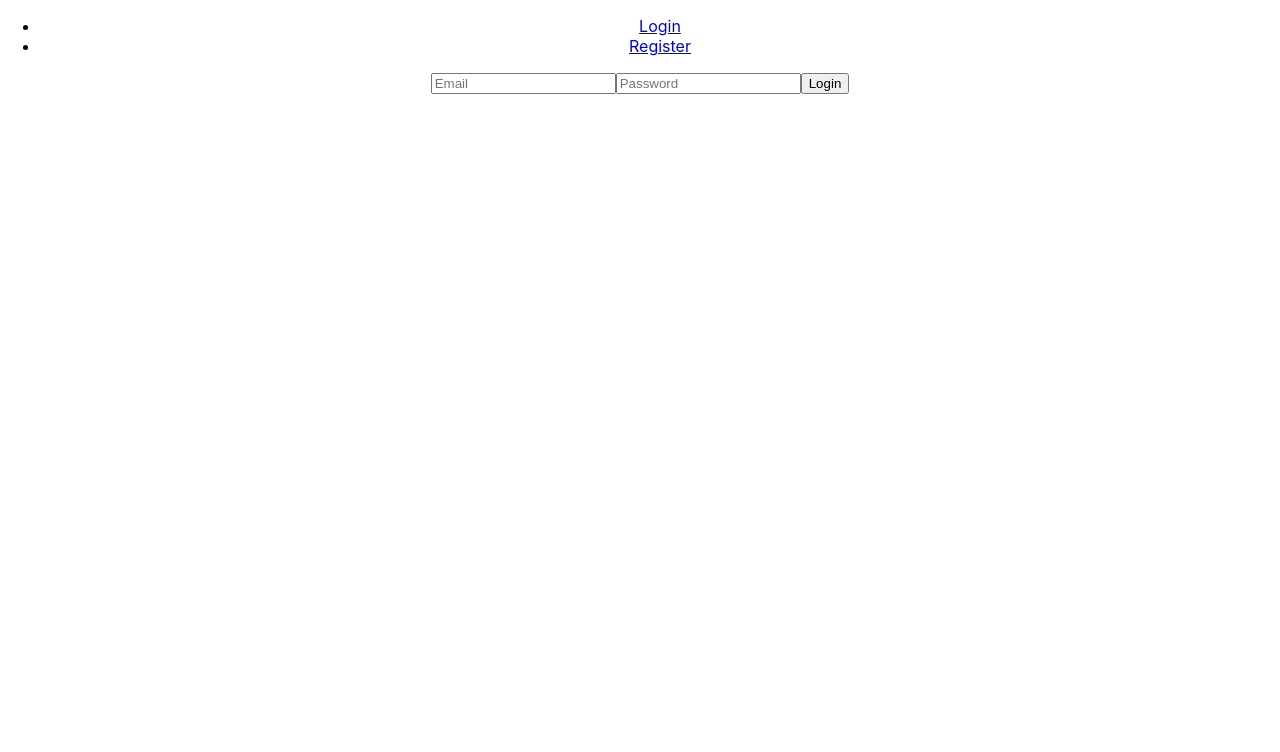
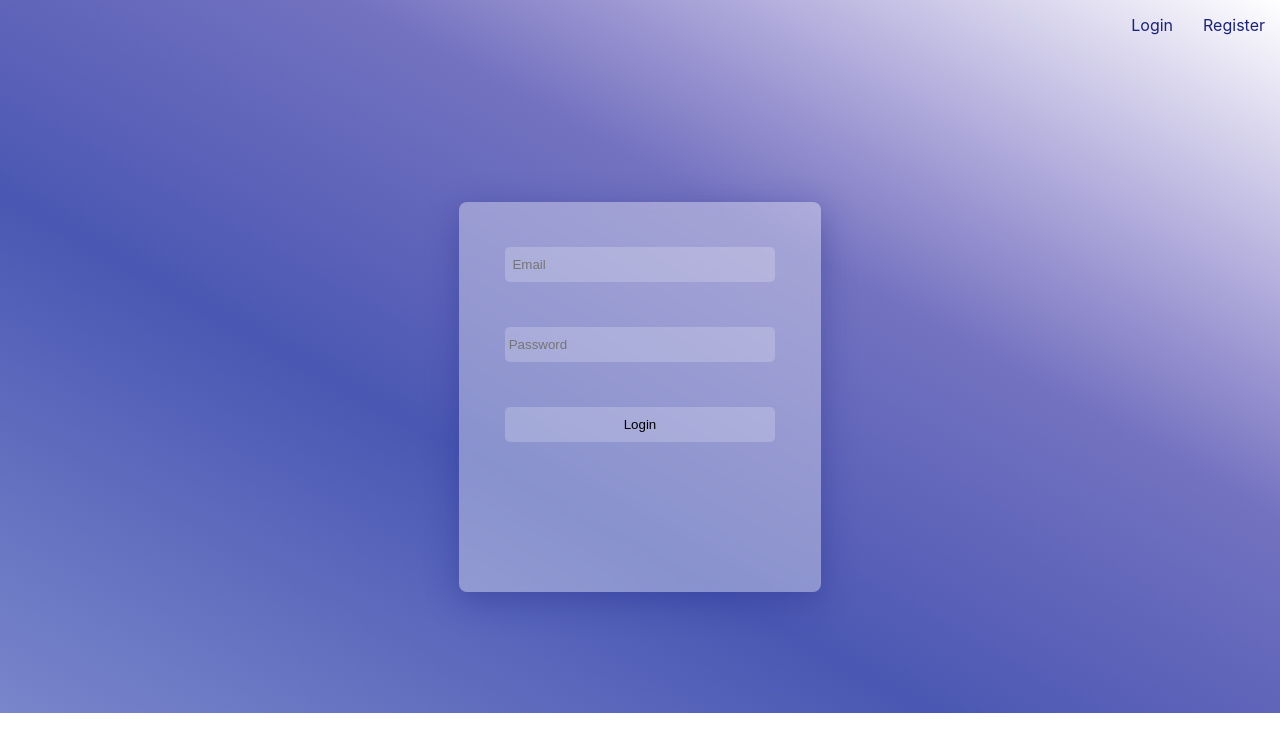
Before and after one commit to alizeinodin/RiderMessenger, a React (Create React App) app: page / in a window 1280 px wide. Shown: the top 752 px of the page. Built offline with nearby package versions, Linux system fonts and the light colour scheme; no server answers.

Commit message:
Add login.css

```diff
--- /dev/null
+++ b/src/Component/Login.css
@@ -0,0 +1,74 @@
+*{
+    margin: 0;
+    padding: 0;
+    box-sizing: border-box;
+
+
+}
+.Login{
+   background-image: linear-gradient(to right top, #7986cb, #6d7ac5, #626fbf, #5663b9, #4a58b3, #5960b7, #6669bc, #7372c0, #9893d0, #bbb6e0, #dddaef, #ffffff);
+    display: grid;
+   grid-template-columns: repeat(11, auto);
+    height: 713px;
+}
+
+.Nav{
+    height:60px;
+/*    background-color: #3F51B5;*/
+    display: flex;
+    flex-direction: row;
+  justify-content: flex-end;
+    grid-column: 1 / 12;
+  grid-row: 1;
+/* box-shadow: 3px 8px 16px #888888;*/
+
+}
+li {
+    padding-right: 15px;
+    padding-top: 15px;
+    margin-left: 15px;
+    list-style: none;
+    text-align: center;
+}
+
+li :hover{
+
+   background-color: #5C6BC0;
+}
+.link{
+    text-decoration: none;
+     color: #1A237E;
+}
+.Login-form
+{
+    display: flex;
+    flex-direction: column;
+  background: rgba( 255, 255, 255, 0.35 );
+box-shadow: 0 8px 32px 0 rgba( 31, 38, 135, 0.37 );
+backdrop-filter: blur( 5px );
+-webkit-backdrop-filter: blur( 3px );
+border-radius: 10px;
+border: 1px solid rgba( 255, 255, 255, 0.18 );
+    align-items: center;
+
+    margin-top: 20px;
+    grid-column: 6/7;
+    height: 390px;
+    border-radius: 8px;
+    border: none;
+
+}
+input , button{
+
+   margin-top:45px;
+    width: 270px;
+    height: 35px;
+    border-radius: 5px;
+    border:0;
+   background-color: rgba(255,255,255,0.2);
+
+}
+input:focus{
+   outline: none;
+    border: 2px solid #3399FF;
+}
--- a/src/Login.js
+++ b/src/Component/Login.js
@@ -1,6 +1,7 @@
 import React from "react"
 import Axios from "./axios";
 import history from './history';
+import './Login.css';
 
 import {
     BrowserRouter as Router,
@@ -29,13 +30,13 @@ class Login extends React.Component{
             <div className="Login">
 
                         <ul className="Nav">
-                              <li><Link to="/Login">Login</Link></li>
-                            <li><Link to="/Register">Register</Link></li>
+                              <li><Link className="link" to="/Login">Login</Link></li>
+                            <li><Link className="link"to="/Register">Register</Link></li>
                         </ul>
 
             <form  className="Login-form" action="" onSubmit={this.handleSubmit}>
-                <input  className="Login-email" type="email" placeholder="Email" ref={el => this.element = el}/>
-                <input className="Login-password" type="password" placeholder="Password" ref={el => this.element1 = el}/>
+                <input  className="Login-email" type="email" placeholder="  Email" ref={el => this.element = el}/>
+                <input className="Login-password" type="password" placeholder=" Password" ref={el => this.element1 = el}/>
                 <button  className="Login-button" type="submit">Login</button>
             </form>
             </div>
```
Also changed, not shown: src/App.js (+4 -4 lines), src/Component/ChatBox.js (renamed from src/ChatBox.js), src/Component/ConverstionItem.js (renamed from src/ConverstionItem.js), src/Component/ConverstionList.js (renamed from src/ConverstionList.js), src/Component/Message.js (renamed from src/Message.js), src/Component/Register.js (renamed from src/Register.js), src/Component/Room.js (renamed from src/Room.js), src/Component/axios.js (renamed from src/axios.js), src/Component/history.js (renamed from src/history.js).
